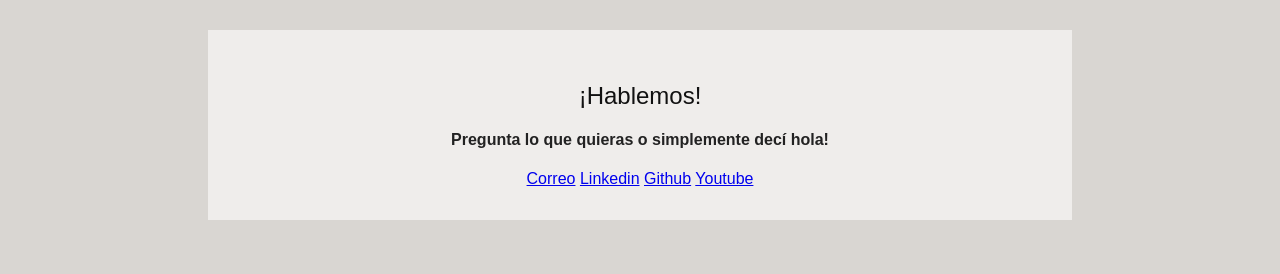
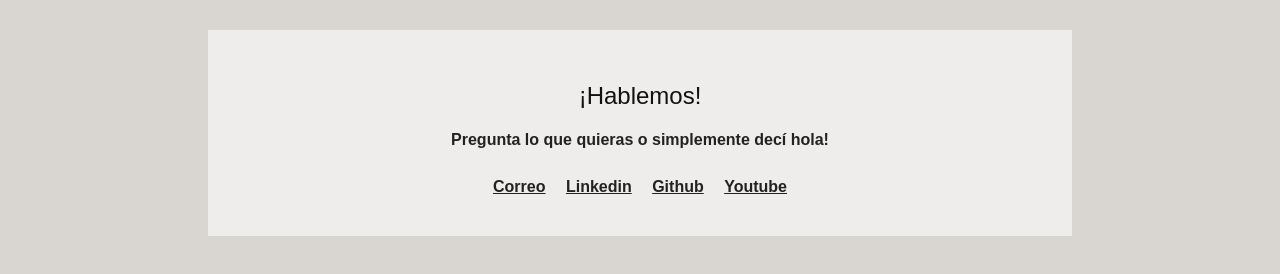
Before and after one commit to candecjz/Tp-1---Zapata, a plain HTML site: page contacto.html in a window 1280 px wide. Shown: the part 118-392 px from the top of the page. Drawn offline with Linux system fonts and the light colour scheme.

Commit message:
Estilo de link de contacto

```diff
--- a/style.css
+++ b/style.css
@@ -1,7 +1,7 @@
 body {
+    background-color: #d9d6d2;
     margin: 0;
     font-family: 'Montserrat', sans-serif;
-    background-color: #d9d6d2;
     color: #222;
 }
 
@@ -60,3 +60,9 @@ section p {
     text-align: center;
     max-width: 800px;
 }
+#contacto a {
+    color: #222;
+    margin: 0.5rem;
+    font-weight: bold;
+    display: inline-block;
+}
```
